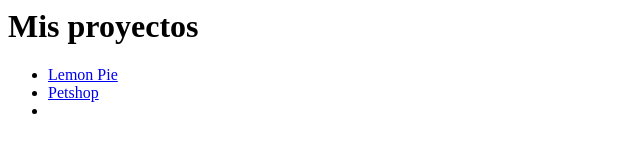
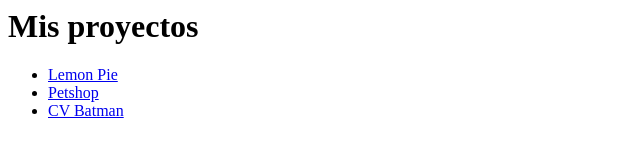
Before and after one commit to alanisrad/frontend1, a plain HTML site: page index.html in a window 1280 px wide. Shown: the whole page, without its empty margins (0-640 px from the left). Drawn offline with Linux system fonts and the light colour scheme.

Commit message:
modifique index

```diff
--- a/index.html
+++ b/index.html
@@ -8,7 +8,7 @@
         <ul>
        <li><a href="https://alanisrad.github.io/lemonpie/">Lemon Pie</a></li>
         <li><a href="https://alanisrad.github.io/petshop/">Petshop</a></li>
-        <li><a href="https://alanisrad.github.io/cvbatman/"</a></li>
+        <li><a href="https://alanisrad.github.io/cvbatman/">CV Batman</a></li>
         </ul>
     </main>
 </body>
```
